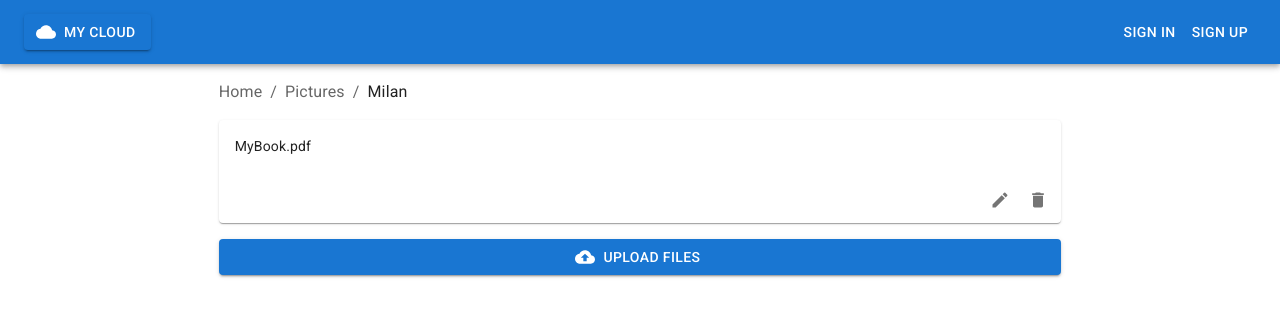
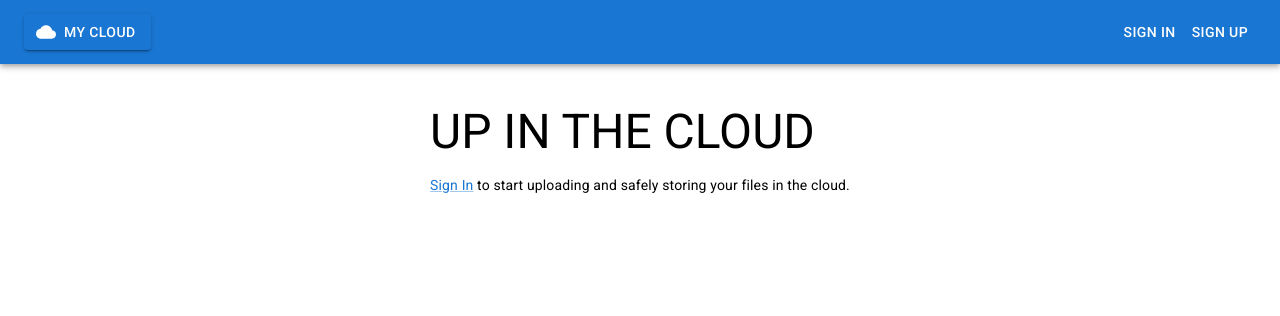
Before and after one commit to andrey-s99/cloud-storage, a React (Vite) app in the folder frontend/: page /cloud in a window 1280 px wide. Shown: the top 316 px of the page. Built offline with nearby package versions, Linux system fonts and the light colour scheme.

Commit message:
add: main page blocker for not signed in users

```diff
--- a/frontend/src/App.tsx
+++ b/frontend/src/App.tsx
@@ -6,10 +6,15 @@ import { SignUpForm } from './components/auth-forms/sign-up-form'
 import { HomePage } from './pages/home-page/home-page'
 import './App.css'
 import { AuthProvider } from './contexts/auth-context'
+import { createTheme, responsiveFontSizes, ThemeProvider } from '@mui/material'
 
 function App() {
+  let theme = createTheme();
+  theme = responsiveFontSizes(theme);
+
   return (
     <AuthProvider>
+      <ThemeProvider theme={theme}>
         <Router>
             <Header/>
               <Routes>
@@ -19,6 +24,7 @@ function App() {
                   <Route path="/sign-up" element={<AuthPage authForm={<SignUpForm />} />} />
               </Routes>
           </Router>
+      </ThemeProvider>
     </AuthProvider>
   )
 }
--- /dev/null
+++ b/frontend/src/components/hero-block/HeroBlock.tsx
@@ -0,0 +1,38 @@
+import { Box,  Link, Typography } from "@mui/material"
+
+export const HeroBlock = () => {
+    return (
+        <Box
+            sx={{
+                display: "flex",
+                flexDirection: "column",
+                alignItems: "center",
+                textAlign: "left"
+            }}
+            ml={{ xs: 1 }}
+            mr={{ xs: 1 }}
+            mt={5}
+            textAlign={"left"}
+        >
+            <Box
+                sx={{
+                    display: "flex",
+                    flexDirection: "column",
+                    gap: "15px",
+                    alignItems: "flex-start"
+                }}
+            >
+                <Typography
+                    variant="h3"
+                >
+                    UP IN THE CLOUD
+                </Typography>
+                <Typography
+                    variant="body2"
+                >
+                    <Link href="/sign-in">Sign In</Link> to start uploading and safely storing your files in the cloud.
+                </Typography>
+            </Box>
+        </Box>
+    )
+}
--- a/frontend/src/pages/home-page/home-page.tsx
+++ b/frontend/src/pages/home-page/home-page.tsx
@@ -1,7 +1,14 @@
 import { FilesMenu } from "../../components/files/files-menu"
+import { HeroBlock } from "../../components/hero-block/HeroBlock";
+import { useAuth } from "../../contexts/auth-context"
 
 export const HomePage = () => {
+    const { isAuthenticated } = useAuth();
+
     return (
-        <FilesMenu />
-    )
+        isAuthenticated ? (
+           <FilesMenu />
+        ) : (
+            <HeroBlock />
+        ))
 }
```
Lines whose indentation alone changed are shown as unchanged.
